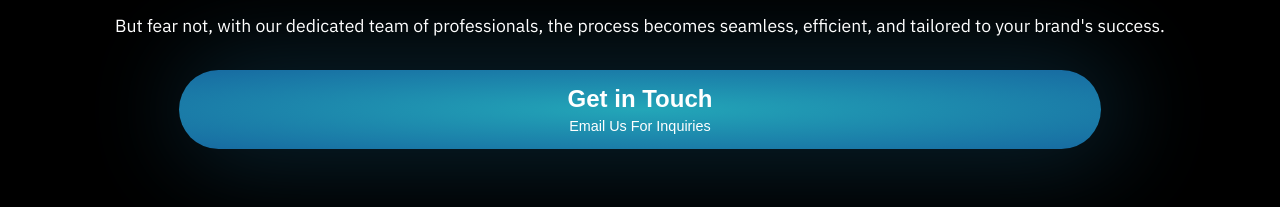
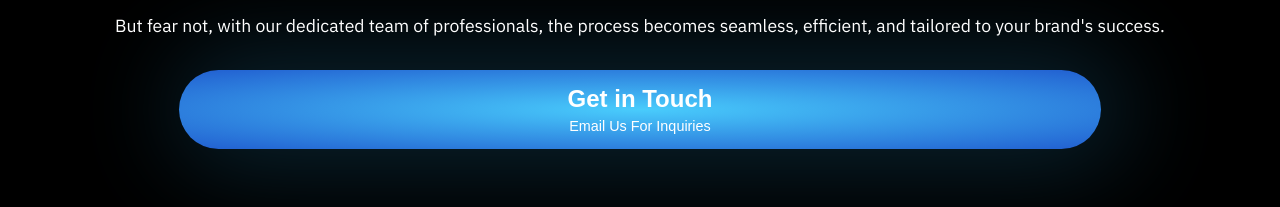
Before and after one commit to matee-safi/growmybusiness-agency, a Gatsby site: page / in a window 1280 px wide. Shown: the part 279-486 px from the top of the page. Built offline with nearby package versions, Linux system fonts and the light colour scheme; Gatsby itself is replaced by a stand-in of ours.

Commit message:
update email-btn color

```diff
--- a/src/styles/global.css
+++ b/src/styles/global.css
@@ -38,7 +38,7 @@ body {
 }
 
 .email-btn {
-    background: radial-gradient(#23a6b8, #176aa1);
+    background: radial-gradient(#49CCFC, #215ED0);
     display: flex;
     justify-content: center;
     align-items: center;
@@ -48,7 +48,7 @@ body {
     margin: 0 auto;
     margin-top: 30px;
     padding: 15px;
-    box-shadow: 10px 0 100px 10px rgba(56, 192, 255, 0.2);
+    box-shadow: 10px 0 100px 15px rgba(56, 192, 255, 0.2);
     color: #fff;
 }
 
```
